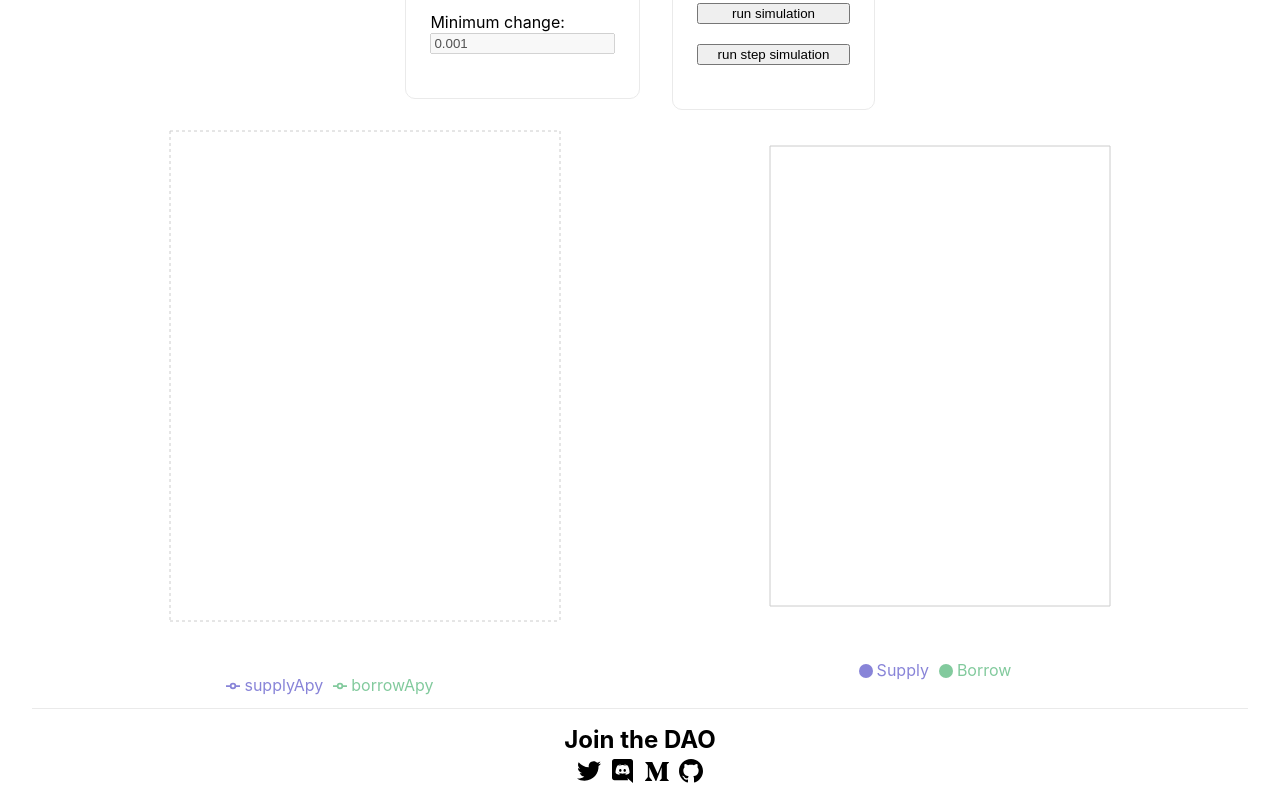
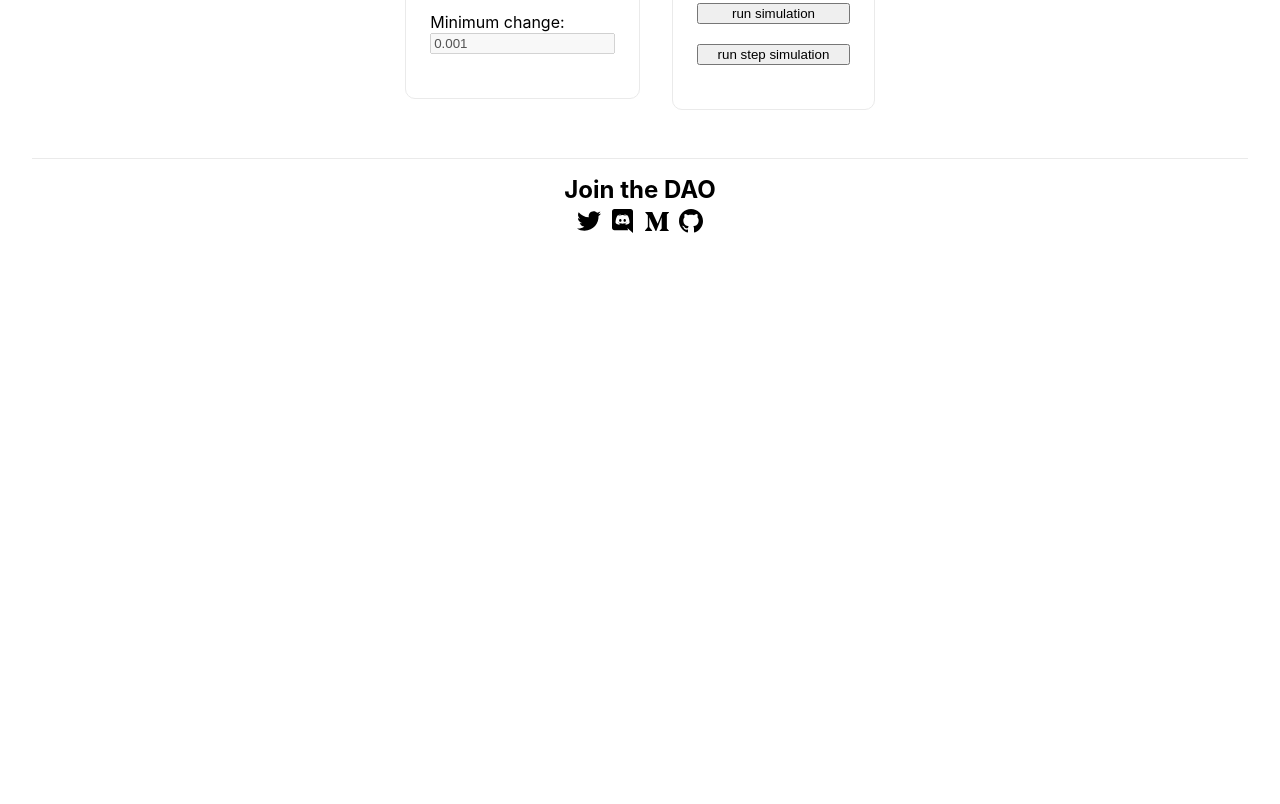
Before and after one commit to Risk-DAO/interest-rate-simulator, a Next.js app: page / in a window 1280 px wide. Shown: the part 640-1444 px from the top of the page. After the commit the page ends 894 px from the top, so only its background shows below. Built offline with nearby package versions, Linux system fonts and the light colour scheme.

Commit message:
graphs are only displayed after simulations are run

```diff
--- a/components/simulation.ts
+++ b/components/simulation.ts
@@ -74,7 +74,6 @@ export type SimulatedResults = {
 
 export type StepsResults = {
     round: number,
-    x: number,
     type: string,
     value: number
 }
@@ -88,7 +87,6 @@ export function simulateSteps(initialSupply:number, stepSize:number, minChange:n
     let round = 0;
     const results: StepsResults[] = [{
         round: round,
-        x: 0,
         type: "supply",
         value: initialSupply
     }];
@@ -101,9 +99,8 @@ export function simulateSteps(initialSupply:number, stepSize:number, minChange:n
             newSupply = findNewSupply(currentSupply, currentBorrow, stepSize, interestRateFormula, supplyFormula);
             results.push({
                 round: round,
-                x: 0,
                 type: "supply",
-                value: Number(newSupply.toFixed(2))
+                value: Number(newSupply.toFixed(3))
             })
             supply = !supply
             if(newSupply / currentSupply < (1 + minChange)){
@@ -114,9 +111,8 @@ export function simulateSteps(initialSupply:number, stepSize:number, minChange:n
             currentBorrow = findNewBorrow(newSupply, currentBorrow, stepSize, interestRateFormula, borrowFormula);
             results.push({
                 round: round,
-                x: 1,
                 type: "borrow",
-                value: Number(currentBorrow.toFixed(2))
+                value: Number(currentBorrow.toFixed(3))
             })
             supply = !supply
         }
--- a/pages/index.tsx
+++ b/pages/index.tsx
@@ -16,7 +16,7 @@ export default function Home() {
   const [supplyFormula, setSupplyFormula] = useState('6 * interestRate');
 
   //Simulation results
-  const [plotData, setPlotData] = useState<SimulatedResults[]>([])
+  const [plotData, setPlotData] = useState<SimulatedResults[] | null>(null)
   const [stepData, setStepData] = useState<lineArray | null>(null)
 
   //control variables
@@ -188,7 +188,7 @@ export default function Home() {
               <br />
               Supply function: {supplyCheck ? '✅' : '❌'}
               <br />
-              interest function: {interestCheck ? '✅' : '❌'}
+              Interest function: {interestCheck ? '✅' : '❌'}
             </div>
             <br />
             <br />
@@ -215,9 +215,10 @@ export default function Home() {
           </div>
         </div>
         {terminal ?<div className={styles.terminal}>
-          {plotData.map((point, i) => <p className='code' key={i}>Utilization: {point.util} Borrow :{point.borrow} Supply: {point.supply} SupplyAPY{point.supplyApy} BorrowAPY:{point.borrowApy}</p>)}
+          {plotData?.map((point, i) => <p className='code' key={i}>Utilization: {point.util} Borrow :{point.borrow} Supply: {point.supply} SupplyAPY{point.supplyApy} BorrowAPY:{point.borrowApy}</p>)}
         </div> : ""}
         <div className={styles.graphsContainer}>
+          {plotData ?
           <div className={styles.supplyGraph}>
             <ResponsiveContainer width="100%" height="100%">
               <LineChart
@@ -242,10 +243,12 @@ export default function Home() {
               </LineChart>
             </ResponsiveContainer>
           </div>
+          : ''}
+          {stepData ?
           <div className={styles.borrowGraph}>
           <ResponsiveContainer width="100%" height="100%">
         <ScatterChart
-          width={500}
+          width={700}
           height={400}
           margin={{
             top: 20,
@@ -255,24 +258,17 @@ export default function Home() {
           }}
         >
           <CartesianGrid />
-          <XAxis type="number" dataKey="round" name="Step" unit="" label={{value: "Step", position:"bottom"}} />
-          <YAxis yAxisId="left" type="number" dataKey="value" name="Supply" unit="" stroke="#8884d8" />
-          <YAxis
-            yAxisId="right"
-            type="number"
-            dataKey="value"
-            name="Borrow"
-            unit=""
-            orientation="right"
-            stroke="#82ca9d"
-          />
+          <XAxis type="number" dataKey="round" name="Step" unit="" label={{value: "Simulation Step", position:"bottom"}} domain={stepData == null ? [0,1] : [0, stepData?.supplyResult.length*2 + 1]} />
+          <YAxis type="number" dataKey="value" name="Value" unit="" stroke="#8884d8" />
+
           <Tooltip cursor={{ strokeDasharray: '3 3' }} />
           <Legend layout='horizontal' verticalAlign='bottom'  wrapperStyle={{position:"relative"}} />
-          <Scatter yAxisId="left" name="Supply" data={stepData == null ? [] : stepData.supplyResult} fill="#8884d8" />
-          <Scatter yAxisId="right" name="Borrow" data={stepData == null ? [] : stepData.borrowResult} fill="#82ca9d" />
+          <Scatter  name="Supply" data={stepData == null ? [] : stepData.supplyResult} fill="#82ca9d" />
+          <Scatter  name="Borrow" data={stepData == null ? [] : stepData.borrowResult} fill="#8884d8" />
         </ScatterChart>
       </ResponsiveContainer>
           </div>
+          : ''}
         </div>
       </main>
       <footer className={styles.footer}>
--- a/styles/Home.module.css
+++ b/styles/Home.module.css
@@ -204,7 +204,7 @@
 }
 
 .graphsContainer{
-  width:1200px;
+  width:1400px;
   height: 800px;
   display: flex;
   flex: 1;
@@ -212,11 +212,11 @@
   justify-content: space-around;
 }
 .supplyGraph{
-  width:500px;
+  width:700px;
   height: 550px;
 }
 .borrowGraph{
-  width:500px;
+  width:700px;
   height: 550px;
 }
 
```
